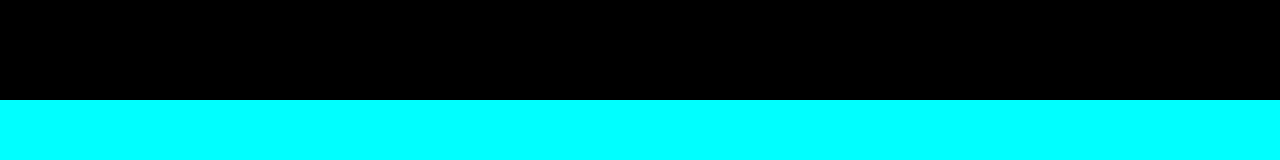
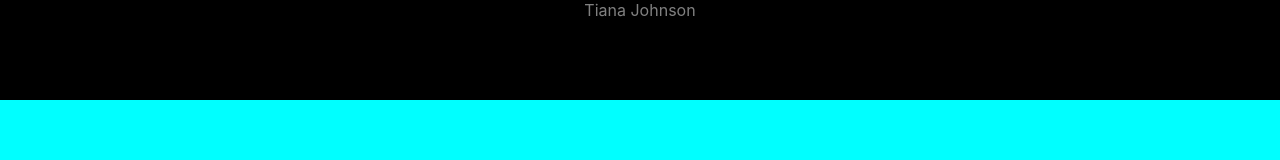
Before and after one commit to TianaJohnson/resume, a React (Create React App) app: page / in a window 1280 px wide. Shown: the top 160 px of the page. Built offline with nearby package versions, Linux system fonts and the light colour scheme.

Commit message:
header-title

```diff
--- a/src/Header/Header.css
+++ b/src/Header/Header.css
@@ -2,3 +2,9 @@
     background-color: black;
     height: 100px;
 }
+
+.header-title {
+    color: gray;
+    font-size: medium;
+    text-align: center;
+}
--- a/src/Header/Header.js
+++ b/src/Header/Header.js
@@ -6,7 +6,9 @@ import './Header.css';
 export default function Main () {
     return (
         <div className="header-div">
-
+            <div className="header-title">
+            Tiana Johnson
+            </div>
         </div>
      )
 
```
